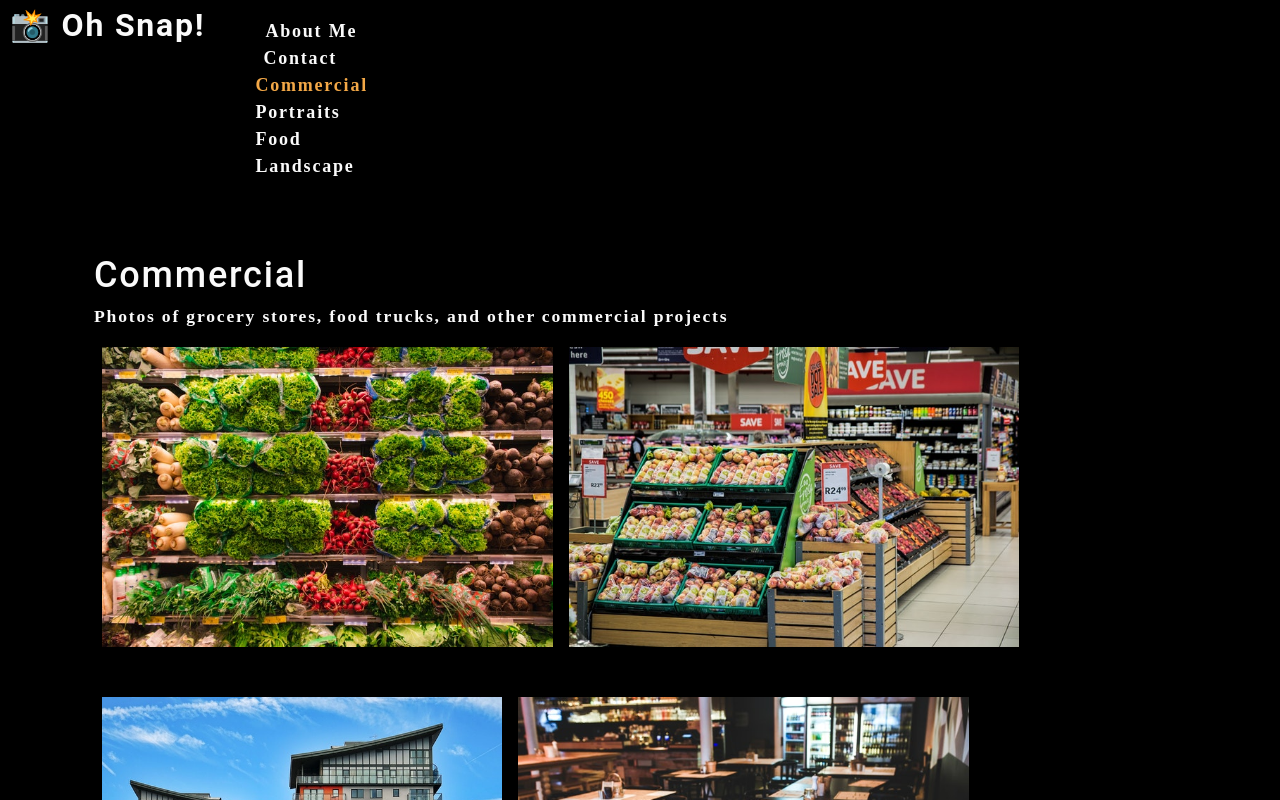
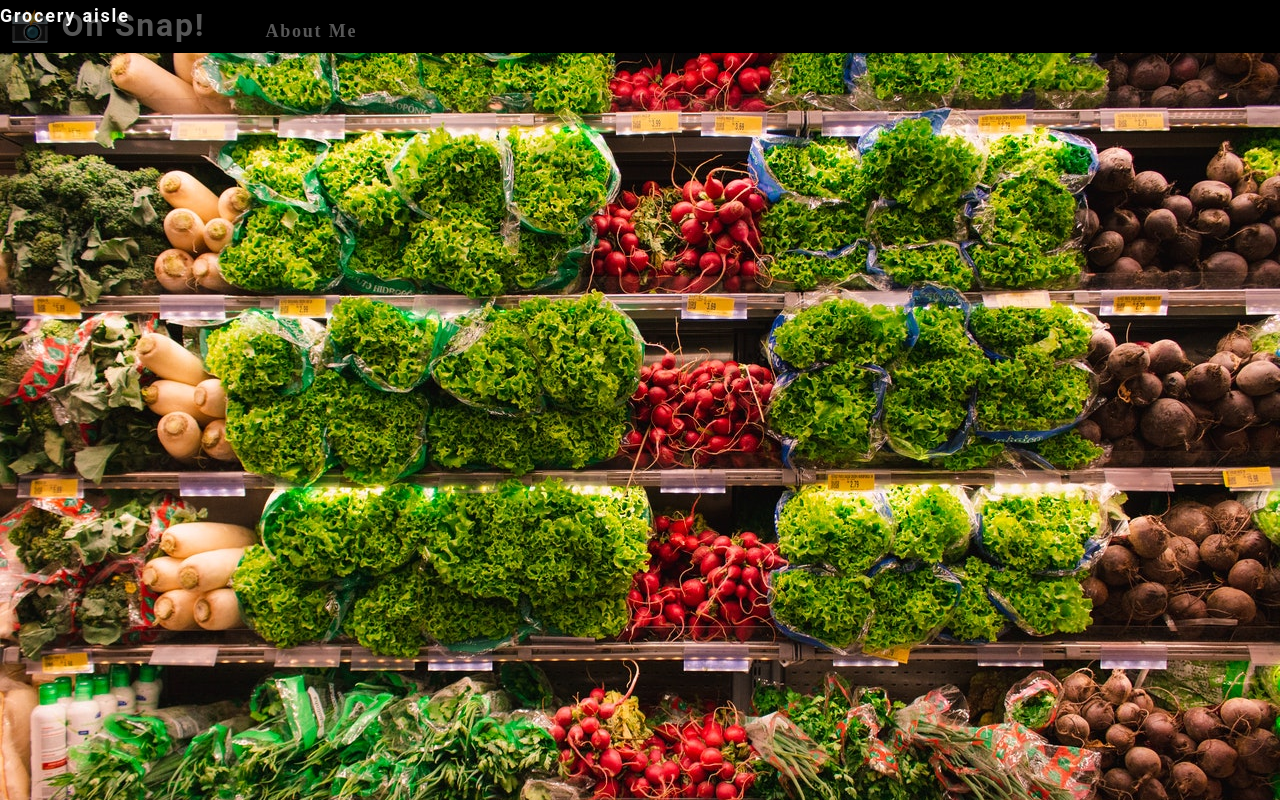
Before and after one commit to allibrodine/PhotoPort, a React (Create React App) app: page / in a window 1280 px wide. Both pictures are taken after a click on the picture 327 px from the left and 496 px from the top of the page. Shown: the top 800 px of the page. Built offline with nearby package versions, Linux system fonts and the light colour scheme.

Commit message:
create Modal component as child to PhotoList

```diff
--- /dev/null
+++ b/src/components/Modal/index.js
@@ -0,0 +1,18 @@
+import React from 'react';
+
+function Modal({ currentPhoto }) {
+    const { name, category, description, index } = currentPhoto;
+
+    return(
+        <div className="modalBackdrop">
+            <dvi className="modalConatainer">
+                <h3 className="modalTitle">{name}</h3>
+                <img src={require(`../../assets/large/${category}/${index}.jpg`)} alt="current catergory" />
+                <p>{description}</p>
+                <button type="button">Close this modal</button>
+            </dvi>
+        </div>
+    );
+}
+
+export default Modal;
--- a/src/components/PhotoList/index.js
+++ b/src/components/PhotoList/index.js
@@ -1,6 +1,8 @@
 import React, { useState } from 'react';
+import Modal from '../Modal';
 
 const PhotoList = ({ category }) => {
+
 
     const [photos] = useState([
         {
@@ -121,13 +123,27 @@
 
     const currentPhotos = photos.filter((photo) => photo.category === category);
 
+    {/*set up props*/}
+    const [currentPhoto, setCurrentPhoto] = useState();
+
+    {/*hook to manage modal being open*/}
+    const [isModalOpen, setIsModalOpen] = useState(false);
+
+    const toggleModal = (image, i) => {
+      setCurrentPhoto({ ...image, index: i })
+      setIsModalOpen(true);
+    }
+
     return(
         <div>
+            {/* pass currentPhoto as prop to Modal component...only render if modal is opened*/}
+            {isModalOpen && <Modal currentPhoto={currentPhoto} />}
             <div className="flex-row">
                 {currentPhotos.map((image, i) => (
                     <img src={require(`../../assets/small/${category}/${i}.jpg`)}
                     alt={image.name}
                     className="img-thumbnail mx-1"
+                    onClick={() => toggleModal(image, i)}
                     key={image.name} />
                 ))}
             </div>
```
